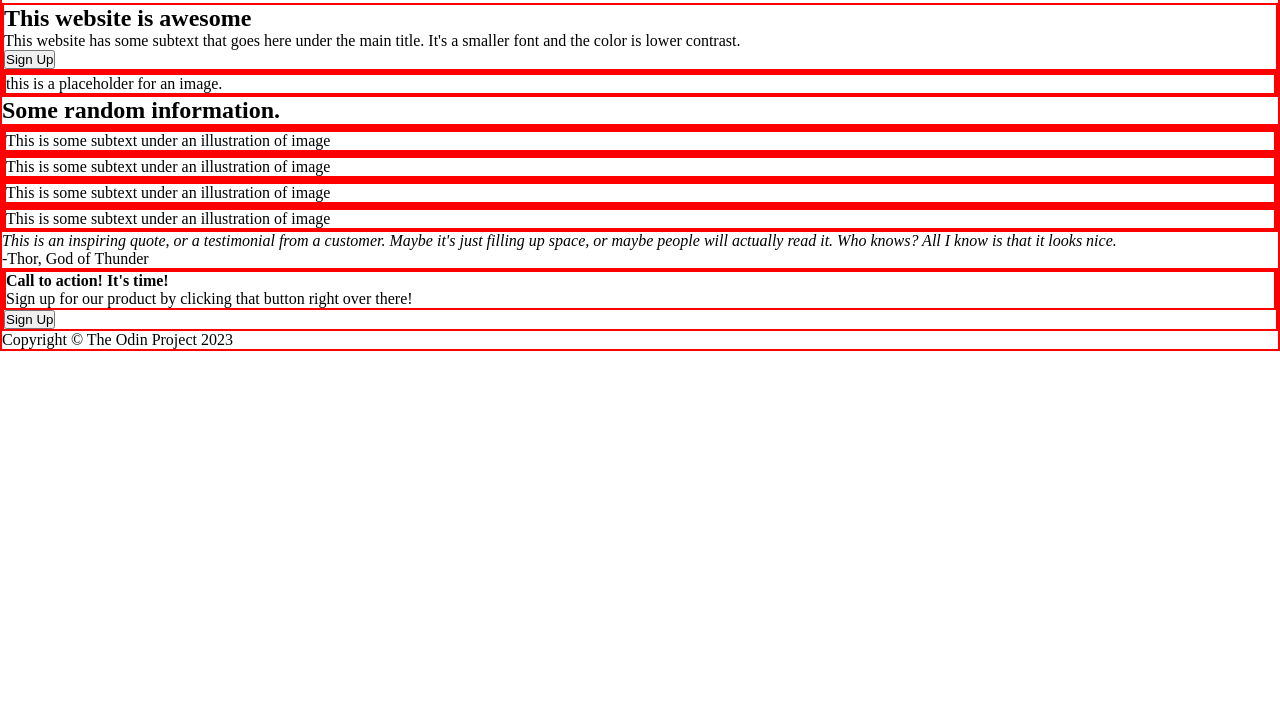
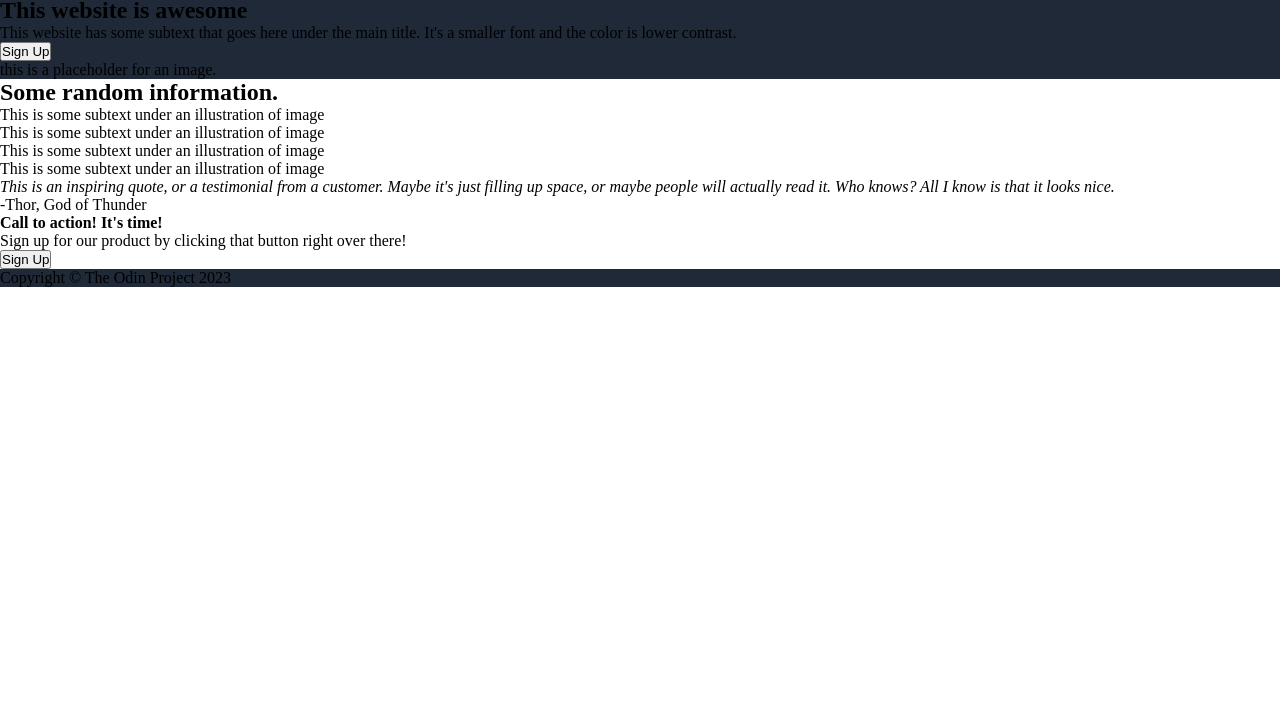
Before and after one commit to majakwani/the-odin-project, a plain HTML site: page landing-page/index.html in a window 1280 px wide. Shown: the part 75-800 px from the top of the page. Drawn offline with Linux system fonts and the light colour scheme.

Commit message:
Added global styles and background color for a single section

```diff
--- a/landing-page/style.css
+++ b/landing-page/style.css
@@ -4,6 +4,6 @@
     box-sizing: border-box;
 }
 
-div{
-    border: 2px solid red;
+.hero, header, footer{
+    background-color: #1F2937;
 }
```
